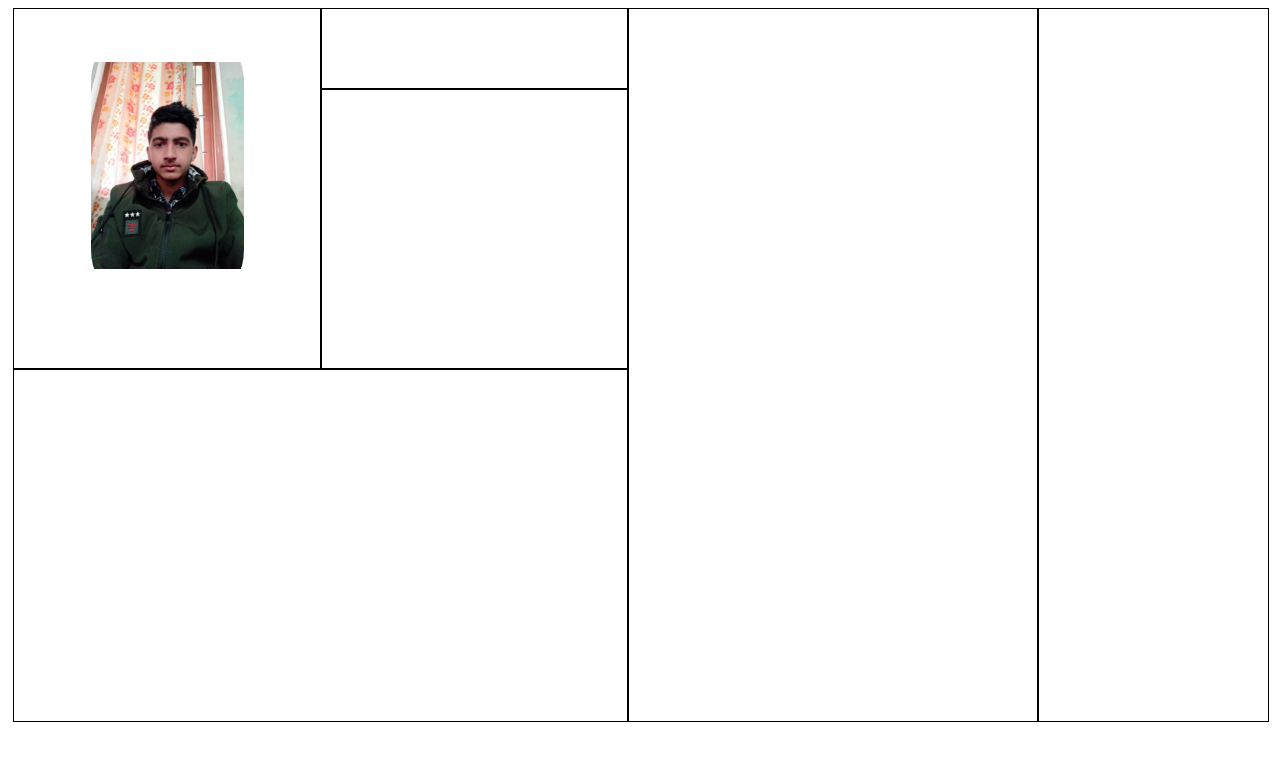
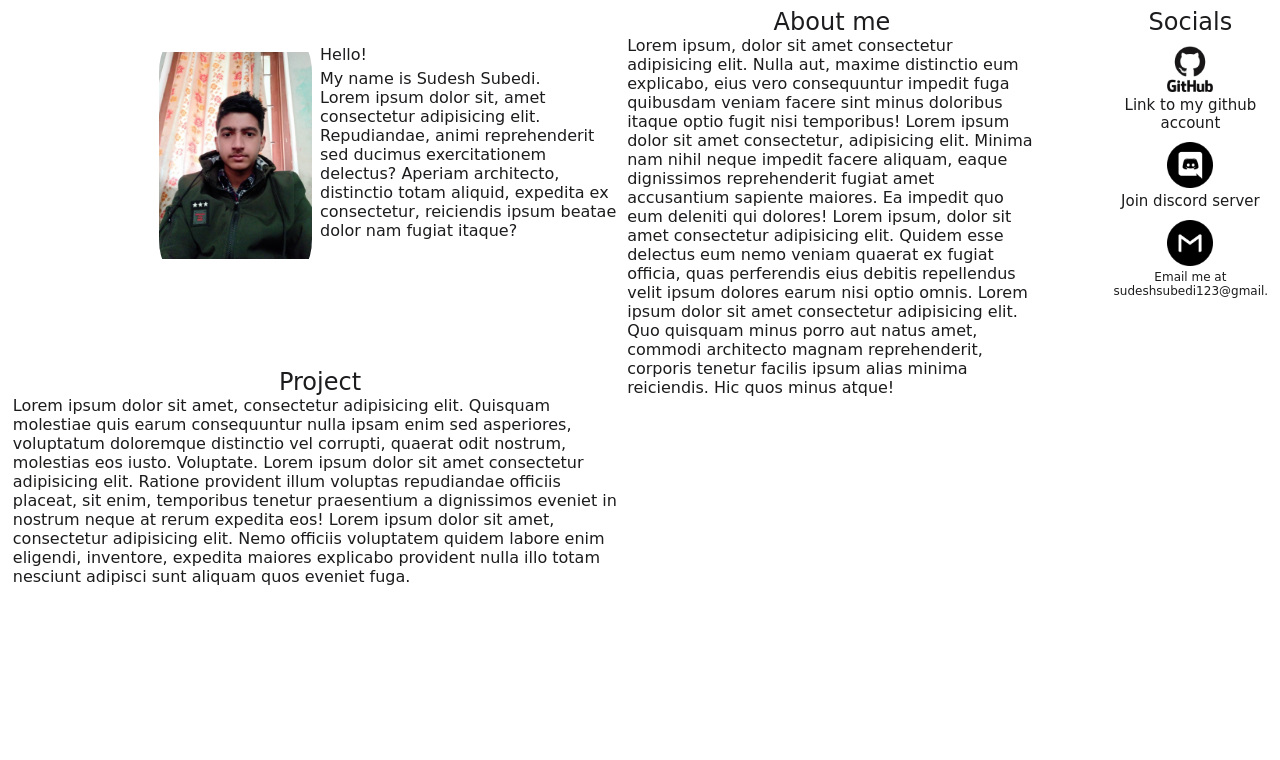
Before and after one commit to sudeshsubedi/sudeshsubedi.github.io, a plain HTML site: page index.html in a window 1280 px wide. Drawn offline with Linux system fonts and the light colour scheme.

Commit message:
Changed the layout of the webpage

```diff
--- a/index.html
+++ b/index.html
@@ -15,20 +15,65 @@
 
 
     <div id="greetingsContainer">
+      <div id="hello">Hello!</div>
+      <div id="name">My name is Sudesh Subedi.</div>
+    </div>
+
+
+    <div id="introContainer">
+      Lorem ipsum dolor sit, amet consectetur adipisicing elit. Repudiandae, animi reprehenderit sed ducimus exercitationem delectus? Aperiam architecto, distinctio totam aliquid, expedita ex consectetur, reiciendis ipsum beatae dolor nam fugiat itaque?
+    </div>
+
+
+    <div id="projectsContainer">
+      <div id="title_p">Project</div>
+      Lorem ipsum dolor sit amet, consectetur adipisicing elit. Quisquam molestiae quis earum consequuntur nulla ipsam enim sed asperiores, voluptatum doloremque distinctio vel corrupti, quaerat odit nostrum, molestias eos iusto. Voluptate.
+      Lorem ipsum dolor sit amet consectetur adipisicing elit. Ratione provident illum voluptas repudiandae officiis placeat, sit enim, temporibus tenetur praesentium a dignissimos eveniet in nostrum neque at rerum expedita eos!
+      Lorem ipsum dolor sit amet, consectetur adipisicing elit. Nemo officiis voluptatem quidem labore enim eligendi, inventore, expedita maiores explicabo provident nulla illo totam nesciunt adipisci sunt aliquam quos eveniet fuga.
+    </div>
+
+
+    <div id="aboutMeContainer">
+      <div id="title_ab">About me</div>
+      Lorem ipsum, dolor sit amet consectetur adipisicing elit. Nulla aut, maxime distinctio eum explicabo, eius vero consequuntur impedit fuga quibusdam veniam facere sint minus doloribus itaque optio fugit nisi temporibus!
+      Lorem ipsum dolor sit amet consectetur, adipisicing elit. Minima nam nihil neque impedit facere aliquam, eaque dignissimos reprehenderit fugiat amet accusantium sapiente maiores. Ea impedit quo eum deleniti qui dolores!
+      Lorem ipsum, dolor sit amet consectetur adipisicing elit. Quidem esse delectus eum nemo veniam quaerat ex fugiat officia, quas perferendis eius debitis repellendus velit ipsum dolores earum nisi optio omnis.
+      Lorem ipsum dolor sit amet consectetur adipisicing elit. Quo quisquam minus porro aut natus amet, commodi architecto magnam reprehenderit, corporis tenetur facilis ipsum alias minima reiciendis. Hic quos minus atque!
 
     </div>
 
 
-    <div id="introContainer"></div>
+    <div id="socialsContainer">
+      <div id="title_soc">Socials</div>
+
+      <div id="github">
+        <figure id="gh_fig">
+          <a href="http://github.com/sudeshsubedi"><img src="./res/icons/github.png" alt="github"></a>
+          <figcaption>Link to my github account</figcaption>
+        </figure>
+      </div>
 
 
-    <div id="projectsContainer"></div>
+      <div id="discord">
+        <figure id="discord_fig">
+            <a href="https://discord.gg/3JgjBxXg"><img src="./res/icons/discord.png" alt="discord"></a>
+            <figcaption>Join discord server</figcaption>
+        </figure>
+      </div>
 
 
-    <div id="aboutMeContainer"></div>
+
+      <div id="email">
+        <figure id="email_fig">
+          <a href="mailto:sudeshsubedi123@gmail.com"><img src="./res/icons/gmail.png" alt="email"></a>
+          <figcaption>Email me at sudeshsubedi123@gmail.com</figcaption>
+        </figure>
+      </div>
 
 
-    <div id="socialsContainer"></div>
+
+
+    </div>
 
 
   </div>
--- a/src/css/main.css
+++ b/src/css/main.css
@@ -10,18 +10,18 @@ body {
 
 
 #meContainer {
-  position: fixed;
+  position: absolute;
   text-align: center;
   top: 1%;
   left: 1%;
   width: 24%;
   height: 45%;
-  border: 1px solid black;
 }
 
 #me {
   object-fit: contain;
-  margin-top: 10%;
+  margin-top: 7%;
+  margin-left: 45%;
   height: 70%;
   width: 50%;
   border-radius: 17%;
@@ -29,50 +29,122 @@ body {
 
 
 #greetingsContainer {
-  position: fixed;
+  position: absolute;
   top: 1%;
   left: 25%;
   width: 24%;
   height: 10%;
-  border: 1px solid black;
+}
+
+#hello {
+  position: absolute;
+  bottom: 30%;
+}
+
+#name {
+  position: absolute;
+  bottom: 0%;
 }
 
 
 #introContainer {
-  position: fixed;
+  position: absolute;
   top: 11%;
   left: 25%;
   width: 24%;
   height: 35%;
-  border: 1px solid black;
+}
+
+#intro {
+  top: 5%;
+  position: absolute;
 }
 
 
 #projectsContainer {
-  position: fixed;
+  position: absolute;
   top: 46%;
   left: 1%;
   width: 48%;
   height: 44%;
-  border: 1px solid black;
+}
+
+#title_p{
+  font-size: 24px;
+  text-align: center;
 }
 
 
 #aboutMeContainer {
-  position: fixed;
+  position: absolute;
   top: 1%;
   left: 49%;
   width: 32%;
   height: 89%;
-  border: 1px solid black;
+}
+
+#title_ab{
+  font-size: 24px;
+  text-align: center;
+}
+
+#socialsContainer {
+  position: absolute;
+  top: 1%;
+  left: 87%;
+  width: 12%;
+  height: 89%;
+  font-size: 15px;
+  overflow: hidden;
+}
+
+#title_soc{
+  font-size: 24px;
+  text-align: center;
+}
+
+#github {
+  position: relative;
+  height: auto;
+  text-align: center;
+}
+
+#gh_fig > a > img {
+  width: 30%;
+  height: 15%;
+  margin-top: 10px;
+  /*margin-left: 35%;*/
 }
 
 
-#socialsContainer {
-  position: fixed;
-  top: 1%;
-  left: 81%;
-  width: 18%;
-  height: 89%;
-  border: 1px solid black;
+#discord {
+  position: relative;
+  text-align: center;
+  height: auto;
 }
+
+#discord_fig > a > img {
+  width: 30%;
+  height: auto;
+  margin-top: 10px;
+  /*margin-left: 35%;*/
+}
+
+
+#email {
+  position: relative;
+  text-align: center;
+  height: auto;
+}
+
+
+#email_fig > a > img {
+  width: 30%;
+  height: 15%;
+  margin-top: 10px;
+  /*margin-left: 35%;*/
+}
+
+#email_fig > figcaption {
+  font-size: 12px;
+}
```
Also changed, not shown: some_code_i_might_use_later.txt.
